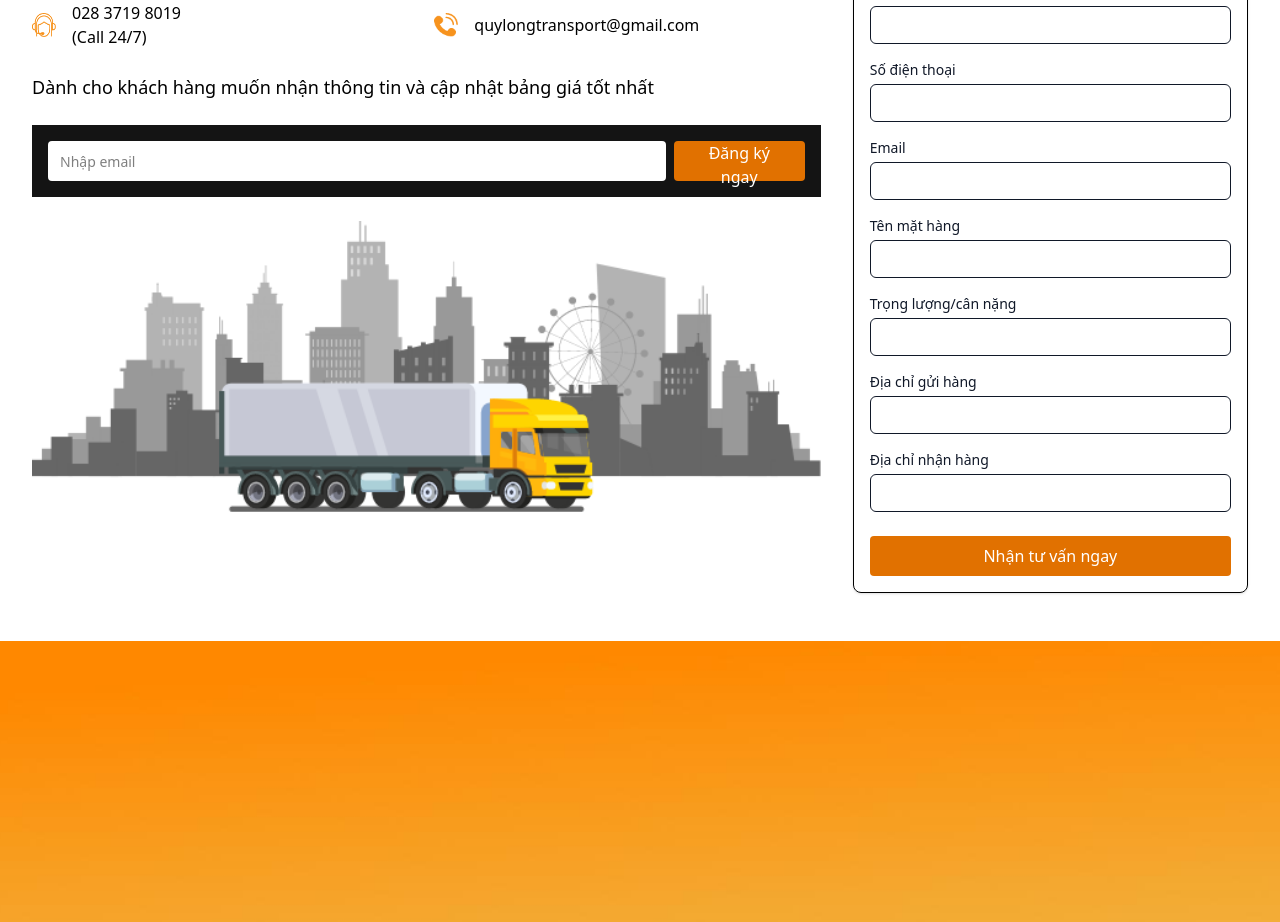
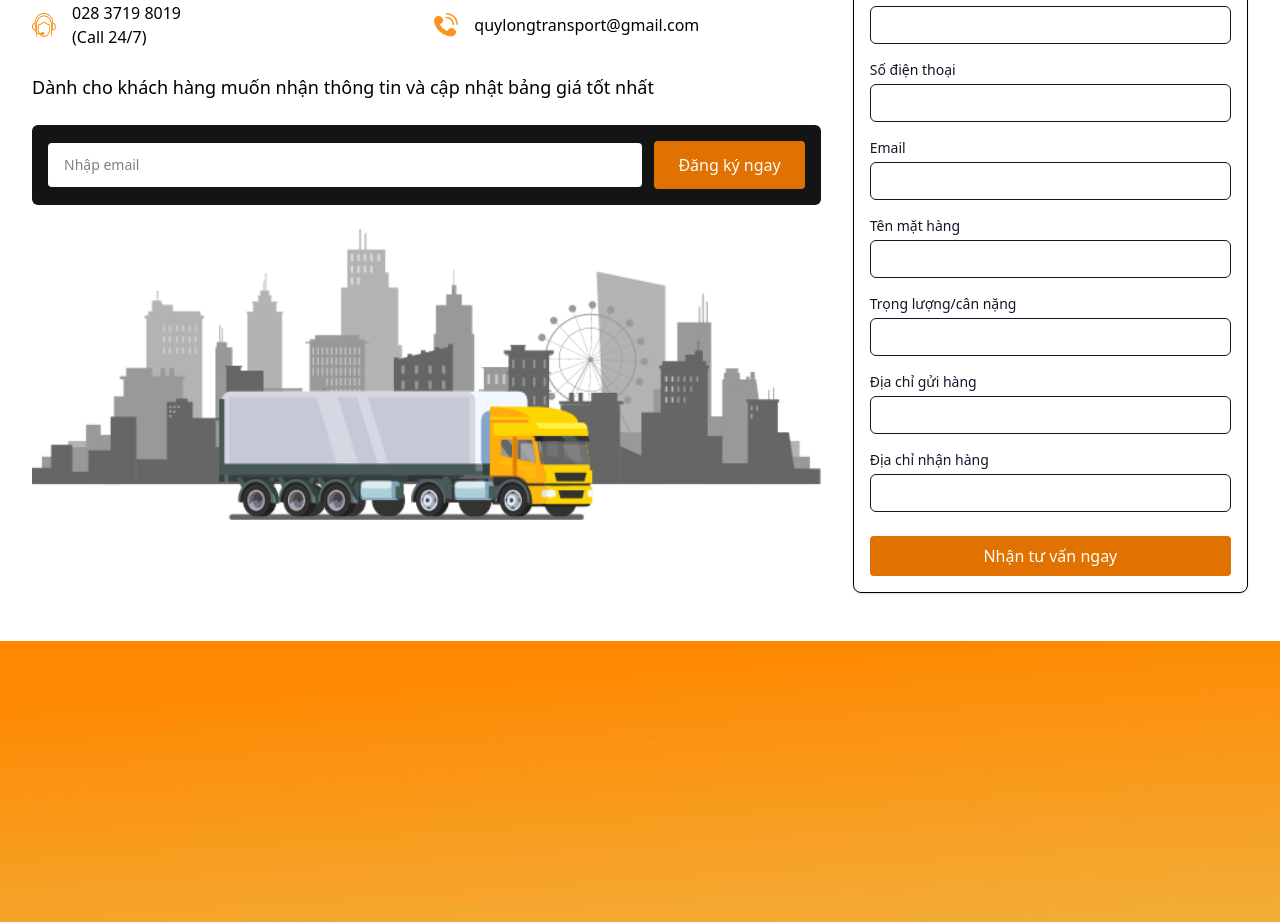
Before and after one commit to long18nd/vantai-web, a React (Vite) app: page / in a window 1280 px wide. Shown: the part 3620-4542 px from the top of the page. Built offline with nearby package versions, Linux system fonts and the light colour scheme.

Commit message:
finished HomePage

```diff
--- a/src/components/ContactSection/ContactSection.tsx
+++ b/src/components/ContactSection/ContactSection.tsx
@@ -46,13 +46,13 @@ const ContactSection = () => {
           <h3 className="text-lg font-medium mt-6">
   Dành cho khách hàng muốn nhận thông tin và cập nhật bảng giá tốt nhất
 </h3>
-          <div className="bg-[#141414] p-4 flex flex-col sm:flex-row gap-2">
+<div className="bg-[#141414] p-4 flex flex-col sm:flex-row sm:items-center gap-3 mt-2 rounded-md">
   <input
     placeholder="Nhập email"
     type="email"
-              className="w-full h-10 px-3 bg-white text-sm rounded"
+    className="flex-1 px-4 py-3 bg-white text-sm rounded focus:outline-none focus:ring-2 focus:ring-amber-500"
   />
-            <button className="w-full sm:w-auto h-10 bg-amber-600 text-white px-6 rounded">
+  <button className="bg-amber-600 text-white px-6 py-3 rounded w-full sm:w-auto hover:bg-amber-700 transition-colors">
     Đăng ký ngay
   </button>
 </div>
```
Lines whose indentation alone changed are shown as unchanged.
